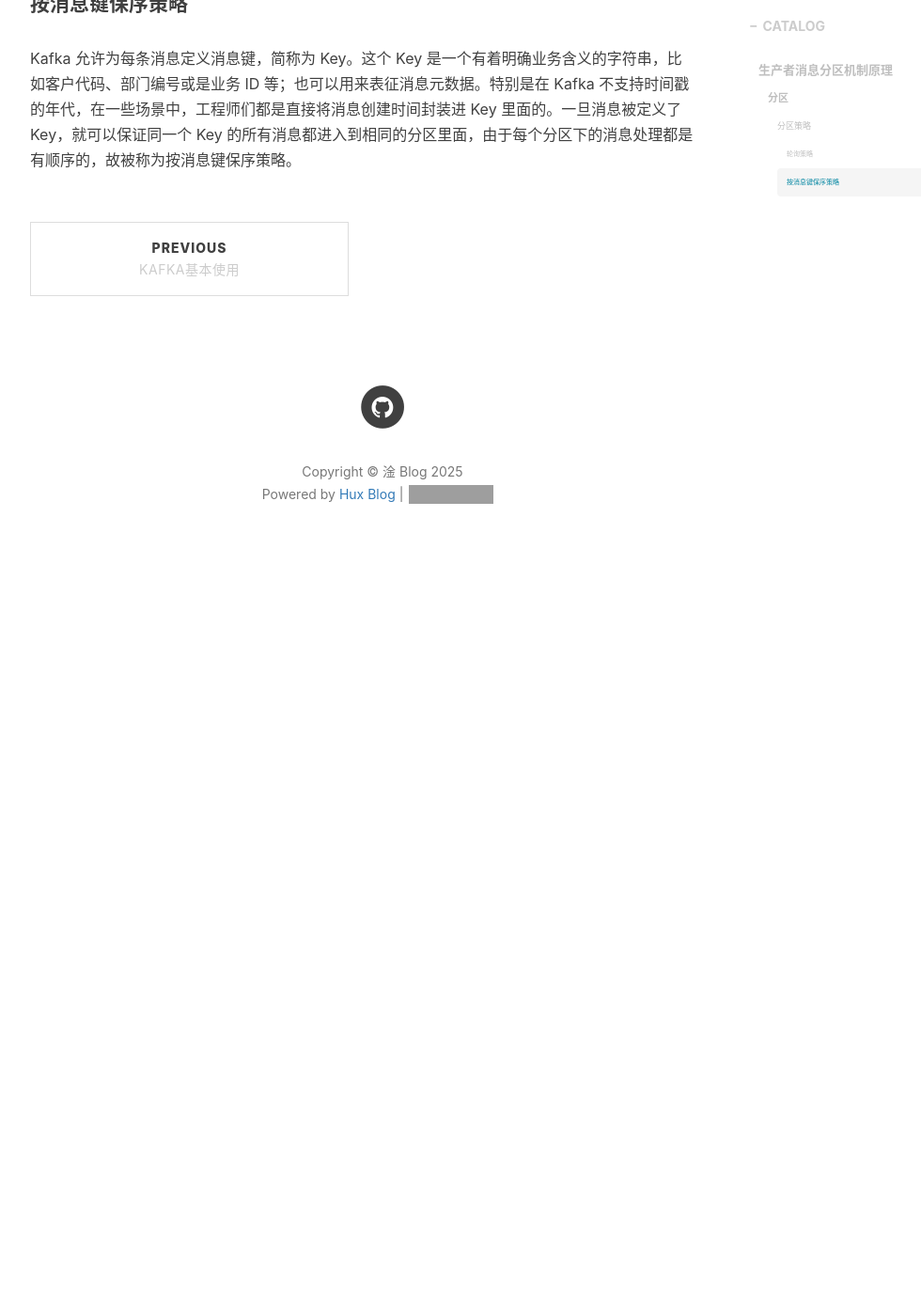
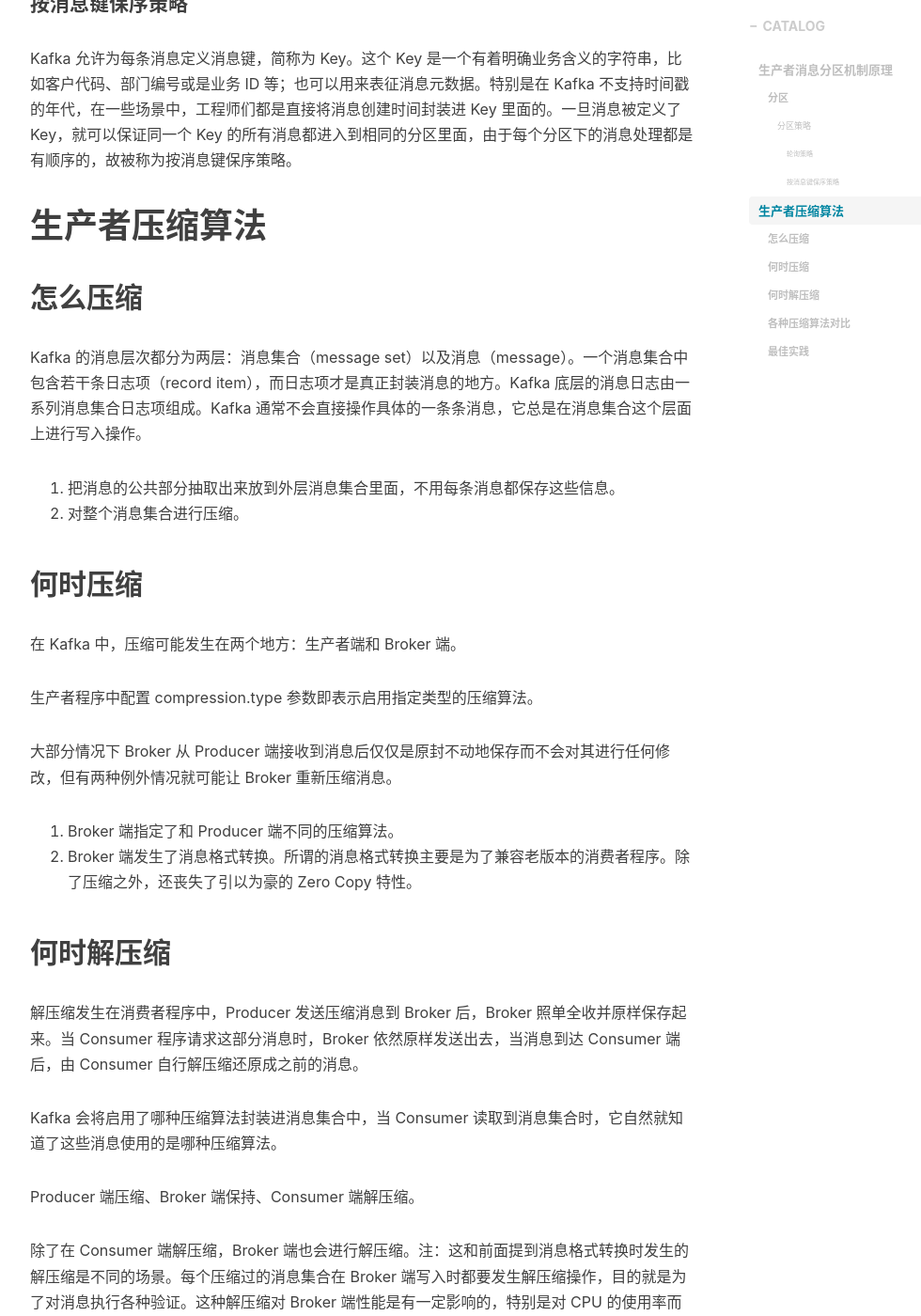
Before and after one commit to wangchanggan/wangchanggan.github.io, a Jekyll site: the page built from _posts/2025-12-16-Kafka客户端实践及原理剖析.md, in a window 1280 px wide and 1400 px high, scrolled down 1073 px. Shown: the whole window at 94% size, without its empty margins (233-1213 px from the left). Built offline with Jekyll 4.4.1, drawn with Linux system fonts in a browser that asks for light colours; nearby versions of some CDN libraries; comment, search, counter and statistics services are not loaded; before the commit the page ends 1703 px from its top, so only the background shows below that; some of the changed text lies outside the part shown; grey boxes are pictures that could not be loaded.

Commit message:
kafka客户端实践及原理剖析之生产者压缩算法

```diff
--- a/_posts/2025-12-16-Kafka客户端实践及原理剖析.md
+++ b/_posts/2025-12-16-Kafka客户端实践及原理剖析.md
@@ -19,3 +19,49 @@
 
 #### 按消息键保序策略
 Kafka 允许为每条消息定义消息键，简称为 Key。这个 Key 是一个有着明确业务含义的字符串，比如客户代码、部门编号或是业务 ID 等；也可以用来表征消息元数据。特别是在 Kafka 不支持时间戳的年代，在一些场景中，工程师们都是直接将消息创建时间封装进 Key 里面的。一旦消息被定义了 Key，就可以保证同一个 Key 的所有消息都进入到相同的分区里面，由于每个分区下的消息处理都是有顺序的，故被称为按消息键保序策略。
+
+
+
+# 生产者压缩算法
+## 怎么压缩
+Kafka 的消息层次都分为两层：消息集合（message set）以及消息（message）。一个消息集合中包含若干条日志项（record item），而日志项才是真正封装消息的地方。Kafka 底层的消息日志由一系列消息集合日志项组成。Kafka 通常不会直接操作具体的一条条消息，它总是在消息集合这个层面上进行写入操作。
+
+1. 把消息的公共部分抽取出来放到外层消息集合里面，不用每条消息都保存这些信息。
+2. 对整个消息集合进行压缩。
+
+## 何时压缩
+在 Kafka 中，压缩可能发生在两个地方：生产者端和 Broker 端。
+
+生产者程序中配置 compression.type 参数即表示启用指定类型的压缩算法。
+
+大部分情况下 Broker 从 Producer 端接收到消息后仅仅是原封不动地保存而不会对其进行任何修改，但有两种例外情况就可能让 Broker 重新压缩消息。
+
+1. Broker 端指定了和 Producer 端不同的压缩算法。
+2. Broker 端发生了消息格式转换。所谓的消息格式转换主要是为了兼容老版本的消费者程序。除了压缩之外，还丧失了引以为豪的 Zero Copy 特性。
+
+## 何时解压缩
+
+解压缩发生在消费者程序中，Producer 发送压缩消息到 Broker 后，Broker 照单全收并原样保存起来。当 Consumer 程序请求这部分消息时，Broker 依然原样发送出去，当消息到达 Consumer 端后，由 Consumer 自行解压缩还原成之前的消息。
+
+Kafka 会将启用了哪种压缩算法封装进消息集合中，当 Consumer 读取到消息集合时，它自然就知道了这些消息使用的是哪种压缩算法。
+
+Producer 端压缩、Broker 端保持、Consumer 端解压缩。
+
+除了在 Consumer 端解压缩，Broker 端也会进行解压缩。注：这和前面提到消息格式转换时发生的解压缩是不同的场景。每个压缩过的消息集合在 Broker 端写入时都要发生解压缩操作，目的就是为了对消息执行各种验证。这种解压缩对 Broker 端性能是有一定影响的，特别是对 CPU 的使用率而言。
+
+## 各种压缩算法对比
+两个重要的指标：
+1. 压缩比
+2. 压缩 / 解压缩吞吐量
+
+![](/img/in-post/MQ/Kafka/comparison-of-compression-algorithms.png)
+
+* 在吞吐量方面：LZ4 > Snappy > zstd 和 GZIP；
+* 在压缩比方面，zstd > LZ4 > GZIP > Snappy。
+* 物理资源，使用 Snappy 算法占用的网络带宽最多，zstd 最少，提供超高的压缩比；
+* CPU 使用率，各个算法表现得差不多，只是在压缩时 Snappy 算法使用的 CPU 较多一些，而在解压缩时 GZIP 算法则可能使用更多的 CPU。
+
+## 最佳实践
+* 启用压缩的一个条件就是 Producer 程序运行机器上的 CPU 资源要很充足。
+* 如果带宽资源有限，建议开启压缩。如果客户端机器 CPU 资源有很多富余，强烈建议开启 zstd 压缩。
+* 对不可抗拒的解压缩无能为力，但至少能规避掉那些意料之外的解压缩。有条件的话尽量保证不要出现消息格式转换的情况。
```
Also changed, not shown: img/in-post/MQ/Kafka/comparison-of-compression-algorithms.png (added).
